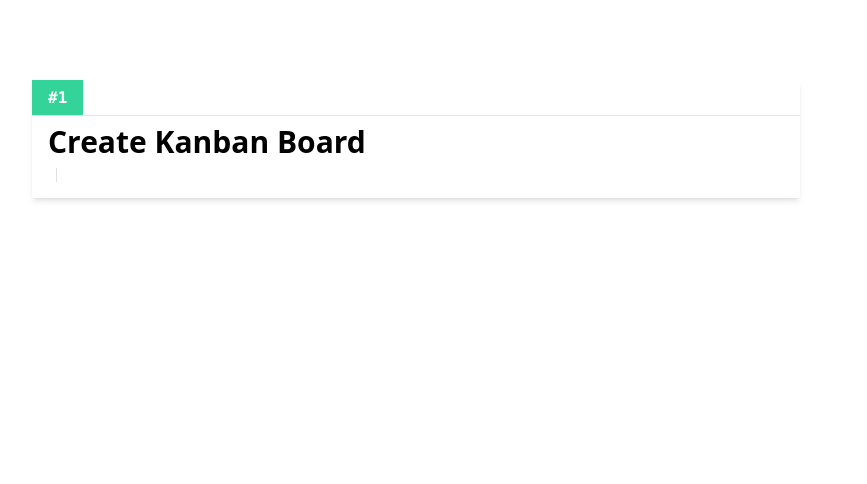
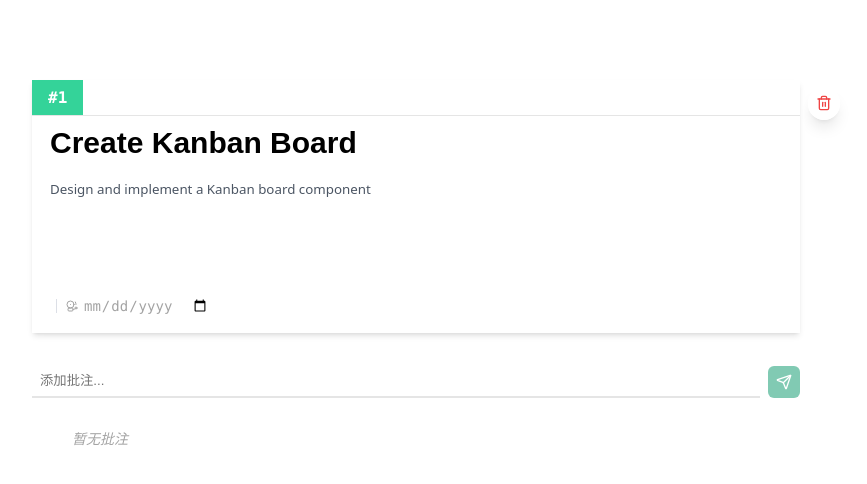
Before and after one commit to BigCoke233/vue-kanban, a Vue app: page /1 in a window 1280 px wide. Shown: the top 484 px of the page, without its empty margins (224-1091 px from the left). Built offline with nearby package versions, Linux system fonts and the light colour scheme.

Commit message:
feat: add delete button and annotation to card view

```diff
--- /dev/null
+++ b/src/components/CardAnnotations.vue
@@ -0,0 +1,89 @@
+<script setup>
+import { ref, computed } from 'vue'
+import { Send, Trash2 } from 'lucide-vue-next'
+import { useCardStore } from '@/stores/cards'
+
+const props = defineProps({
+  cardId: {
+    type: Number,
+    required: true,
+  },
+})
+
+const store = useCardStore()
+const newComment = ref('')
+
+const card = computed(() => store.getCardById(props.cardId))
+const comments = computed(() => {
+  return (card.value?.comments || []).sort((a, b) => new Date(b.created) - new Date(a.created))
+})
+
+function submitComment() {
+  if (!newComment.value.trim()) return
+  store.addComment(props.cardId, newComment.value)
+  newComment.value = ''
+}
+
+function deleteComment(commentId) {
+  if (confirm('Delete this annotation?')) {
+    store.removeComment(props.cardId, commentId)
+  }
+}
+
+function formatDate(dateStr) {
+  return new Intl.DateTimeFormat('en-US', {
+    month: 'short',
+    day: 'numeric',
+    hour: 'numeric',
+    minute: 'numeric',
+  }).format(new Date(dateStr))
+}
+</script>
+
+<template>
+  <div class="mt-8">
+    <!-- Comment Input -->
+    <div class="flex gap-2 mb-8 items-center">
+      <input
+        v-model="newComment"
+        @keydown.enter="submitComment"
+        placeholder="添加批注..."
+        class="flex-1 p-2 b-none b-b-2 b-b-neutral-2 b-b-solid focus:outline-none focus:border-emerald-500 focus:ring-1 focus:ring-emerald-500 transition-colors"
+      />
+      <button
+        @click="submitComment"
+        :disabled="!newComment.trim()"
+        class="w-8 h-8 inline-flex items-center justify-center b-none outline-none bg-emerald-600 text-white rounded-md hover:bg-emerald-700 disabled:opacity-50 disabled:cursor-not-allowed transition-colors cursor-pointer"
+      >
+        <Send :size="16" />
+      </button>
+    </div>
+
+    <!-- Timeline -->
+    <div class="relative pl-4 border-l-2 border-neutral-100 space-y-6">
+      <div v-for="comment in comments" :key="comment.id" class="relative pl-6 group">
+        <!-- Timeline dot -->
+        <div
+          class="absolute -left-[21px] top-1 w-3 h-3 rounded-full bg-neutral-300 border-2 border-white ring-1 ring-neutral-100"
+        ></div>
+
+        <div class="flex flex-col gap-1">
+          <div class="flex items-center gap-2">
+            <span class="text-xs text-neutral-400 font-mono">{{
+              formatDate(comment.created)
+            }}</span>
+            <button
+              @click="deleteComment(comment.id)"
+              class="opacity-0 group-hover:opacity-100 text-neutral-400 hover:text-red-500 transition-opacity"
+            >
+              <Trash2 :size="12" />
+            </button>
+          </div>
+          <div class="text-neutral-700 text-sm whitespace-pre-wrap">{{ comment.content }}</div>
+        </div>
+      </div>
+
+      <div v-if="comments.length === 0" class="text-neutral-400 text-sm italic pl-6">暂无批注</div>
+    </div>
+  </div>
+</template>
--- a/src/components/KanbanCard.vue
+++ b/src/components/KanbanCard.vue
@@ -5,7 +5,11 @@ import { computed } from 'vue'
 const emit = defineEmits(['dragstart', 'dragend'])
 const props = defineProps({
   data: Object,
-  style: Object
+  style: Object,
+  editable: {
+    type: Boolean,
+    default: false,
+  },
 })
 
 function startDrag(e) {
@@ -28,9 +32,9 @@ function transformDate(date) {
   if (new Date() - date < 1000 * 60 * 60 * 24 * 7) {
     return timeAgo(date)
   } else {
-    let result = new Intl.DateTimeFormat("zh-CN", {
-      dateStyle: "short",
-      timeStyle: "short",
+    let result = new Intl.DateTimeFormat('zh-CN', {
+      dateStyle: 'short',
+      timeStyle: 'short',
     }).format(date)
 
     if (date.getFullYear() === new Date().getFullYear()) {
@@ -53,31 +57,67 @@ const dueDateString = computed(() => {
 </script>
 
 <template>
-  <div draggable="true"
+  <div
+    draggable="true"
     @dragstart="startDrag"
     @dragend="onDragEnd"
     :id="`card-${props.data.id}`"
-    class=" bg-white shadow-md font-sans cursor-pointer select-none"
-    :style="{ ...props.style, viewTransitionName: `card-${props.data.id}` }">
-
+    class="bg-white shadow-md font-sans cursor-pointer select-none"
+    :style="{ ...props.style, viewTransitionName: `card-${props.data.id}` }"
+  >
     <header class="flex gap-4 b-b-1 b-b-solid b-b-neutral-2">
-      <div class="bg-emerald py-2 px-4 text-white font-extrabold font-mono">#{{ props.data.id }}</div>
+      <div class="bg-emerald py-2 px-4 text-white font-extrabold font-mono">
+        #{{ props.data.id }}
+      </div>
       <div class="flex gap-3 py-2">
-        <div v-for="tag in props.data.tags" :key="tag"
-         class="text-sm text-neutral-6 inline-flex items-center gap-1">
+        <div
+          v-for="tag in props.data.tags"
+          :key="tag"
+          class="text-sm text-neutral-6 inline-flex items-center gap-1"
+        >
           <Tag size="12" /> {{ tag }}
         </div>
       </div>
     </header>
 
     <section class="py-2 px-4">
-      <h2 class="m-0 font-extrabold text-3xl">{{ props.data.title }}</h2>
+      <h2 v-if="!props.editable" class="m-0 font-extrabold text-3xl">{{ props.data.title }}</h2>
+      <input
+        v-else
+        v-model="props.data.title"
+        class="m-0 font-extrabold text-3xl w-full border-none outline-none bg-transparent placeholder-gray-400"
+        placeholder="Card Title"
+      />
+
+      <div v-if="props.editable || props.data.description" class="mt-4">
+        <p v-if="!props.editable" class="text-gray-600 whitespace-pre-wrap">
+          {{ props.data.description }}
+        </p>
+        <textarea
+          v-else
+          v-model="props.data.description"
+          class="w-full min-h-[100px] text-gray-600 border-none outline-none bg-transparent resize-none placeholder-gray-400 font-sans"
+          placeholder="Add a description..."
+        ></textarea>
+      </div>
     </section>
 
-    <footer class="flex text-neutral-4 text-sm font-mono p-4 pt-0">
-      <div v-if="props.data.created"><Clock size="12" /> <time>{{ createdDateString }}</time></div>
+    <footer class="flex text-neutral-4 text-sm font-mono p-4 pt-0 items-center">
+      <div v-if="props.data.created">
+        <Clock size="12" /> <time>{{ createdDateString }}</time>
+      </div>
       <el-divider direction="vertical" />
-      <div v-if="props.data.due"><BellElectric size="12" /> {{ dueDateString }}</div>
+      <div v-if="!props.editable && props.data.due">
+        <BellElectric size="12" /> {{ dueDateString }}
+      </div>
+      <div v-else-if="props.editable" class="flex items-center gap-1">
+        <BellElectric size="12" />
+        <input
+          type="date"
+          v-model="props.data.due"
+          class="border-none outline-none bg-transparent text-sm font-mono text-neutral-4"
+        />
+      </div>
     </footer>
   </div>
 </template>
--- a/src/stores/cards.js
+++ b/src/stores/cards.js
@@ -10,37 +10,37 @@ export const useCardStore = defineStore('cards', () => {
       title: 'Create Kanban Board',
       description: 'Design and implement a Kanban board component',
       status: 'To Do',
-      priority: 1
+      priority: 1,
     },
     {
       id: 2,
       title: 'Implement Drag and Drop',
       description: 'Add drag and drop functionality to the Kanban board',
       status: 'To Do',
-      priority: 2
+      priority: 2,
     },
     {
       id: 3,
       title: 'Design UI',
       description: 'Design the user interface for the Kanban board',
       status: 'In Progress',
-      priority: 3
+      priority: 3,
     },
     {
       id: 4,
       title: 'Implement API',
       description: 'Implement the API for the Kanban board',
       status: 'In Progress',
-      priority: 1
+      priority: 1,
     },
     {
       id: 5,
       title: 'Deploy to Production',
       description: 'Deploy the Kanban board to production',
       status: 'Done',
-      priority: 3
-    }
-  ]);
+      priority: 3,
+    },
+  ])
 
   function load() {
     try {
@@ -60,7 +60,7 @@ export const useCardStore = defineStore('cards', () => {
   }
 
   function setCardStatus(id, status) {
-    const card = cards.value.find(c => c.id === Number(id))
+    const card = cards.value.find((c) => c.id === Number(id))
     if (!card) return
     card.status = status
   }
@@ -69,11 +69,11 @@ export const useCardStore = defineStore('cards', () => {
   watch(cards, save, { deep: true })
 
   function getCardsByStatus(status) {
-    return cards.value.filter(card => card.status === status);
+    return cards.value.filter((card) => card.status === status)
   }
 
   function getCardById(id) {
-    return cards.value.find(card => card.id === Number(id));
+    return cards.value.find((card) => card.id === Number(id))
   }
 
   function create(card) {
@@ -85,15 +85,34 @@ export const useCardStore = defineStore('cards', () => {
       tags: card.tags || [],
       priority: card.priority || 1,
       due: card.due,
-      created: new Date()
+      created: new Date(),
     }
     cards.value.push(newCard)
   }
 
   function remove(id) {
-    const index = cards.value.findIndex(c => c.id === Number(id))
+    const index = cards.value.findIndex((c) => c.id === Number(id))
     if (index === -1) return
     cards.value.splice(index, 1)
+  }
+
+  function addComment(cardId, content) {
+    const card = getCardById(cardId)
+    if (!card) return
+    if (!card.comments) card.comments = []
+    card.comments.push({
+      id: Date.now(),
+      content,
+      created: new Date(),
+    })
+  }
+
+  function removeComment(cardId, commentId) {
+    const card = getCardById(cardId)
+    if (!card || !card.comments) return
+    const index = card.comments.findIndex((c) => c.id === commentId)
+    if (index === -1) return
+    card.comments.splice(index, 1)
   }
 
   return {
@@ -103,5 +122,7 @@ export const useCardStore = defineStore('cards', () => {
     setCardStatus,
     create,
     remove,
+    addComment,
+    removeComment,
   }
 })
--- a/src/views/CardView.vue
+++ b/src/views/CardView.vue
@@ -1,19 +1,44 @@
 <script setup>
-import KanbanCard from '@/components/KanbanCard.vue';
-import { useCardStore } from '@/stores/cards';
-import { useRoute } from 'vue-router';
+import { computed } from 'vue'
+import KanbanCard from '@/components/KanbanCard.vue'
+import CardAnnotations from '@/components/CardAnnotations.vue'
+import { useCardStore } from '@/stores/cards'
+import { useRoute, useRouter } from 'vue-router'
+import { Trash2 } from 'lucide-vue-next'
 
-const route = useRoute();
-const cardID = route.params.id;
+const route = useRoute()
+const router = useRouter()
+const cardID = Number(route.params.id)
 
-const cardStore = useCardStore();
-const { getCardById } = cardStore;
-const data = getCardById(cardID);
+const store = useCardStore()
+const card = computed(() => store.getCardById(cardID))
+
+function deleteCard() {
+  if (confirm('Are you sure you want to delete this card?')) {
+    store.remove(cardID)
+    router.push('/')
+  }
+}
 </script>
 
 <template>
-  <main class="my-20 w-3xl mx-auto">
-    <KanbanCard :data="data" />
-    <router-link to="/" class="-z-1 fixed inset-0 w-full h-full"></router-link>
+  <main v-if="card" class="my-20 w-3xl mx-auto relative z-10">
+    <section class="relative">
+      <button
+        @click="deleteCard"
+        class="text-red-500 hover:text-red-700 hover:bg-red-50 w-8 h-8 rounded-full transition-colors bg-white/80 shadow-lg absolute b-none top-2 -right-10 cursor-pointer"
+      >
+        <Trash2 :size="16" />
+      </button>
+      <KanbanCard :data="card" :editable="true" />
+    </section>
+
+    <!-- Annotations -->
+    <div>
+      <CardAnnotations :card-id="cardID" />
+    </div>
   </main>
+
+  <!-- Backdrop -->
+  <router-link to="/" class="fixed inset-0"></router-link>
 </template>
```
